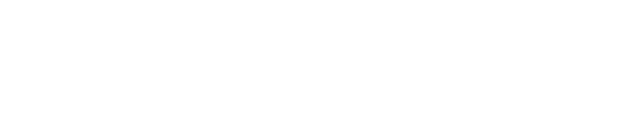
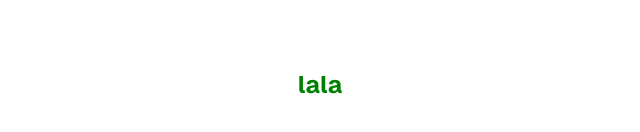
Before and after one commit to levinthiel/KoroKoro, a Next.js app: page / in a window 1280 px wide. Shown: the part 316-448 px from the top of the page, without its empty margins (320-960 px from the left). Built offline with nearby package versions, Linux system fonts and the light colour scheme.

Commit message:
fix: implement use client to fix createContext error
add use client on top of the script to fix a TypeError caused by using createContext in this server component

```diff
--- a/app/page.js
+++ b/app/page.js
@@ -1,10 +1,21 @@
+// TODO: find out what this does exactly
+// ref: https://nextjs.org/docs/messages/context-in-server-component
+// TypeError: createContext only works in Client Components. Add the "use client" directive at the top of the file to use it. Read more: https://nextjs.org/docs/messages/context-in-server-component
+// this helped fixing it:
+'use client'
+
 import styles from "./page.module.css";
+import styled from "styled-components";
 
 export default function Home() {
   return (
     <div className={styles.page}>
       <h1>KoroKoro</h1>
-
+      <StyledH2>lala</StyledH2>
     </div>
   );
 }
+
+const StyledH2 = styled.h2`
+color: green;
+`;
```
